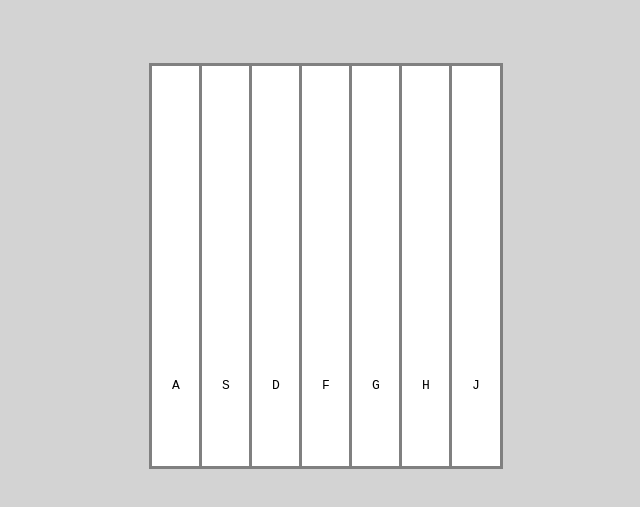
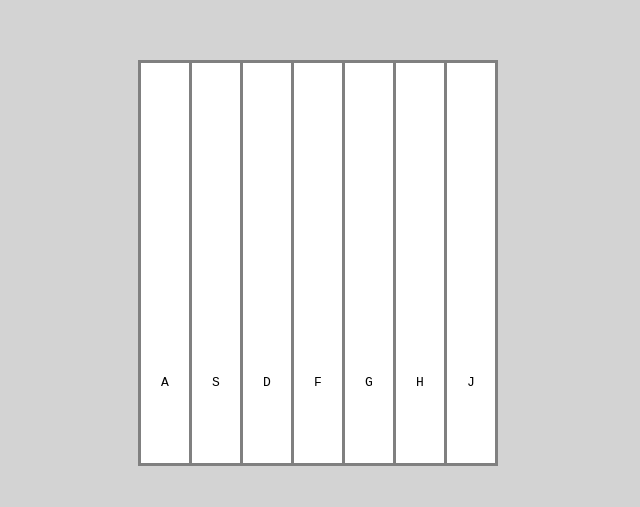
Before and after one commit to Philzen/hyperskill, a plain HTML site: page 5 - Frontend Dev/101 - Virtual Piano/index.html in a window 1280 px wide. Shown: the part 137-644 px from the top of the page, without its empty margins (322-962 px from the left). Drawn offline with Linux system fonts and the light colour scheme.

Commit message:
Rework key positioning using flexbox
This applies the lessons revolving around [flexbox](https://hyperskill.org/learn/step/11768),
[Flexibility, growth and contraction ratio](https://hyperskill.org/learn/step/11776) and
[Axis alignment](https://hyperskill.org/learn/step/11784).

```diff
--- a/5 - Frontend Dev/101 - Virtual Piano/style.css
+++ b/5 - Frontend Dev/101 - Virtual Piano/style.css
@@ -1,24 +1,24 @@
 body {
     background-color: lightgray;
+    margin: 0;
 }
 
 .container {
-    margin-top: 25vh;
-    height: 50vh;
-    width: 100vw;
-    text-align: center;
+    display: flex;
+    min-height: 100vh;
+    align-items: center;
+    justify-content: center;
 }
 
 .container kbd {
+    flex: 0 1 3rem;
     background-color: white;
-    display: inline-block;
+    text-align: center;
     height: 50vh;
-    width: 3rem;
-    text-align: center;
     line-height: 80vh;
     border: 3px gray solid;
 }
 
 .container kbd:not(:first-of-type) {
-    margin-left: -8px;
+    margin-left: -3px;
 }
```
